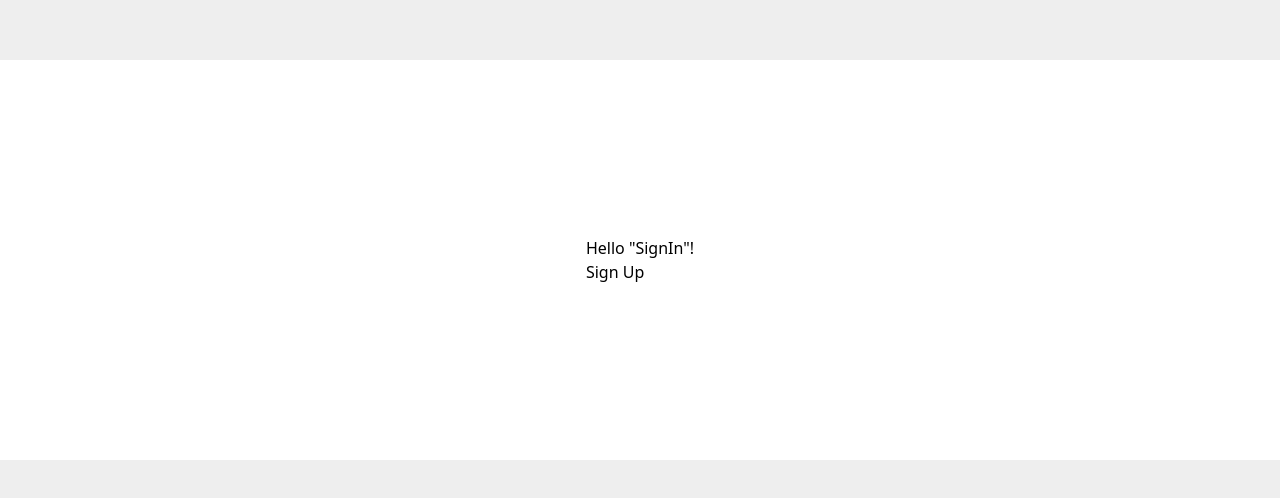
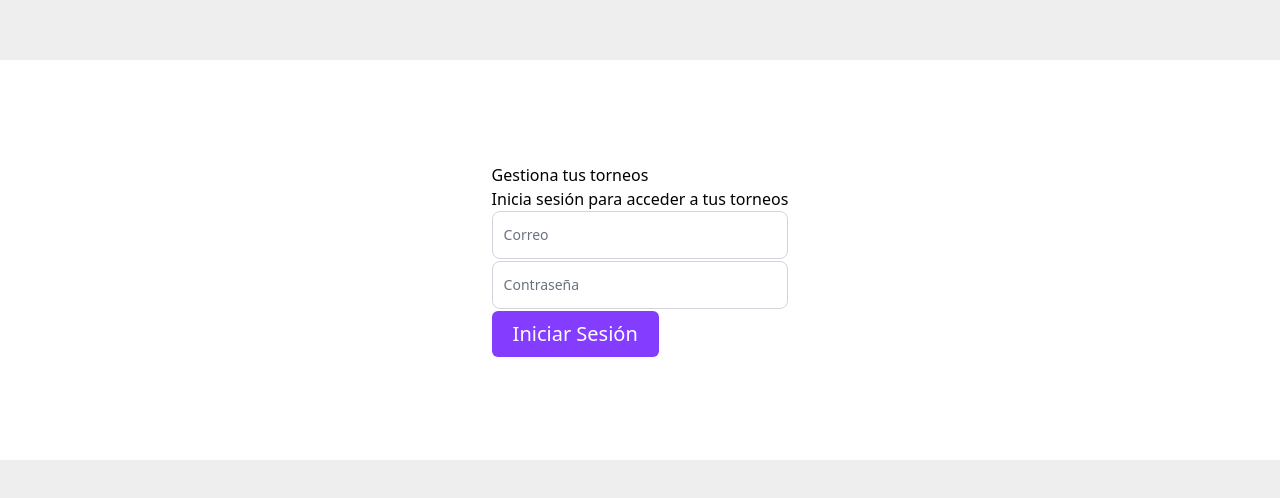
Before and after one commit to FelixAva/kuali-tournaments, a React (Vite) app: page /auth in a window 1280 px wide. Shown: the part 140-638 px from the top of the page. Built offline with nearby package versions, Linux system fonts and the light colour scheme.

Commit message:
SignIn elements added

```diff
--- a/src/routes/auth/index.tsx
+++ b/src/routes/auth/index.tsx
@@ -1,4 +1,5 @@
-import { createFileRoute, Link } from '@tanstack/react-router';
+import { createFileRoute } from '@tanstack/react-router';
+import { Input, Button } from '../../components';
 
 export const Route = createFileRoute('/auth/')({
   component: RouteComponent,
@@ -7,10 +8,26 @@ export const Route = createFileRoute('/auth/')({
 function RouteComponent() {
   return (
     <div>
-      <h1>Hello "SignIn"!</h1>
-      <Link to="/auth/signup">
-        Sign Up
-      </Link>
+      <h2>Gestiona tus torneos</h2>
+      <h3>Inicia sesión para acceder a tus torneos</h3>
+
+      <form
+        action=""
+      >
+        <Input
+          label='Correo'
+          type='email'
+        />
+        <Input
+          label='Contraseña'
+          type='password'
+        />
+
+        <Button
+          title='Iniciar Sesión'
+          action={() => console.log('SignIn')}
+        />
+      </form>
     </div>
   );
 };
```
Also changed, not shown: src/routes/auth/route.tsx (line endings or trailing spaces).
